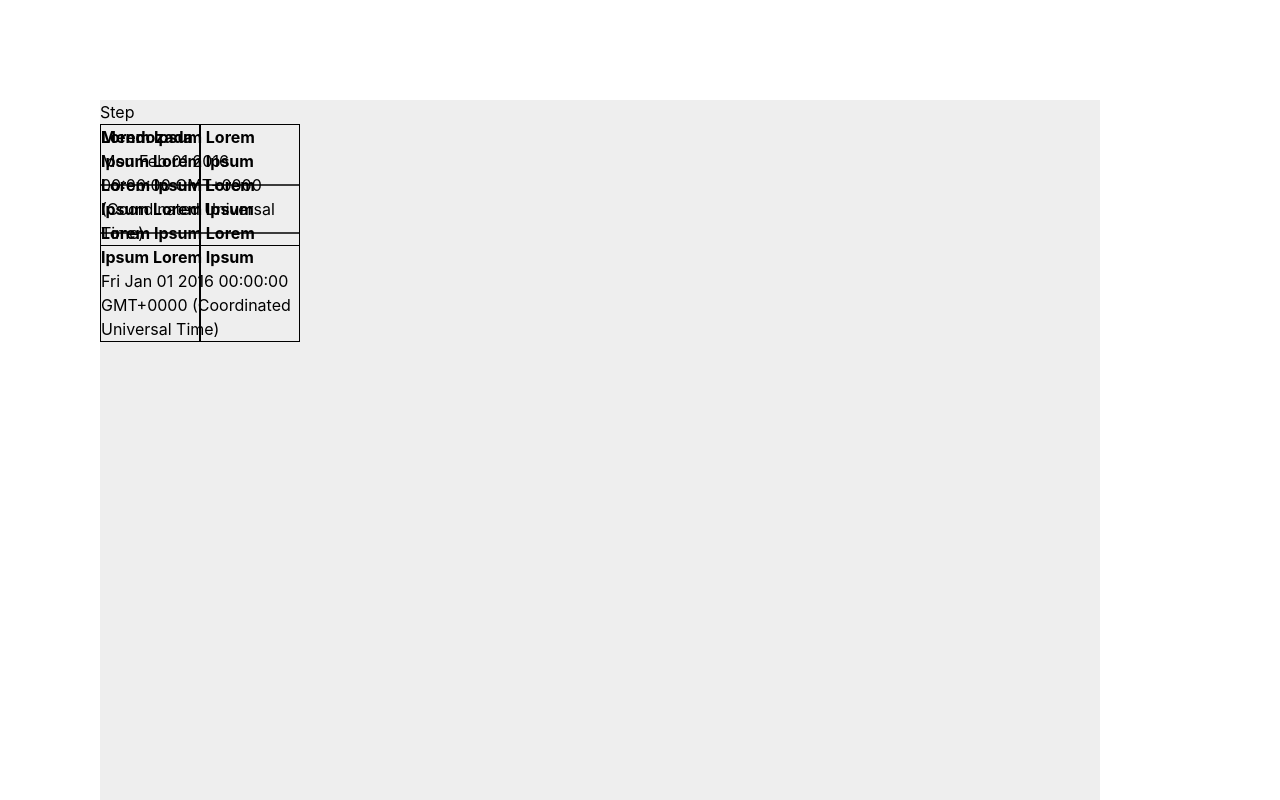
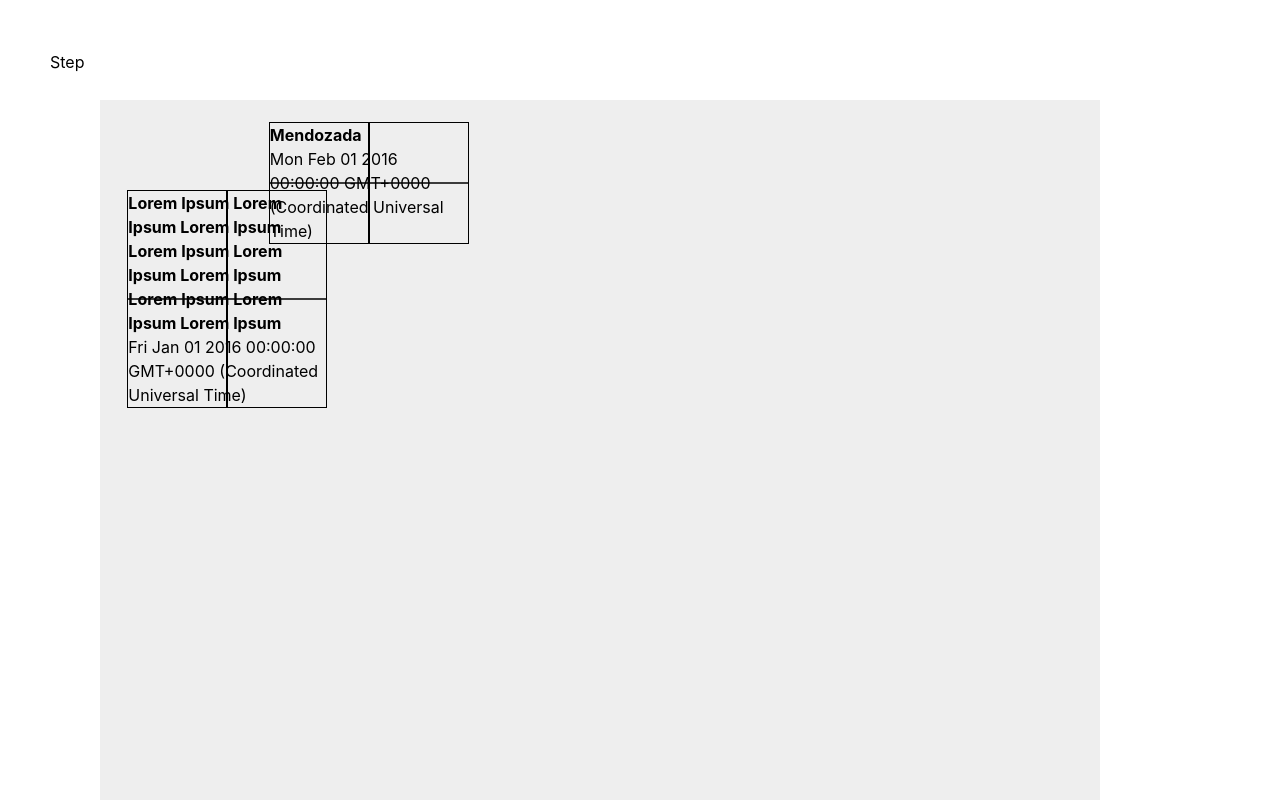
Before and after one commit to adambossy/timeline, a React (Create React App) app: page / in a window 1280 px wide. Shown: the top 800 px of the page. Built offline with nearby package versions, Linux system fonts and the light colour scheme; the HTML template or start-up script is replaced by a standard one.

Commit message:
Have rendering and vector-computing working smoothly without duplicate renders

```diff
--- a/src/App.css
+++ b/src/App.css
@@ -44,6 +44,12 @@
     width: 1000px;
     height: 1200px;
     background: #eee;
+}
+
+.Timeline-step {
+	position: absolute;
+	top: -50px;
+	left: -50px;
 }
 
 .Canvas {
--- a/src/App.js
+++ b/src/App.js
@@ -9,11 +9,14 @@ const state = {
             date: new Date("2016-01-01"), // TEMP - remove
             startDate: "2016-01-07",
             endDate: "2018-11-09",
+			// unflatten these at some point (turn `events` into `boxes` and stuff event data into `event` val)
+			vectors: []
         },
         {
             name: "Mendozada",
             image: "mendozada_2016.png",
             date: new Date("2016-02-01"),
+			vectors: []
         },
         /*
         {
@@ -390,22 +393,76 @@ const Timeline = ({ eventsData, startDate, endDate, canvasHeight, interval }) =>
 	const [ events, setEvents ] = useState(eventsData)
     const eventRefs = useRef([]);
 
+	events.map((e, i) => {
+		if (!e.x) {
+			e.x = Math.random() * 200 + 1
+			e.y = Math.random() * 200 + 1
+		}
+	})
+
 	useEffect(() => {
 		console.log("useEffect")
+		// This gets called on every render, and it's fine because it's idempotent
 		events.map((e, i) => {
 			const ref = eventRefs.current[i]
 			e.width = ref.clientWidth
 			e.height = ref.clientHeight
 		})
-		// step()
 	})
 
-	function step() {
+    const projectionOverlaps = (minA, maxA, minB, maxB) => {
+        return maxA >= minB && maxB >= minA
+    }
+
+    const isOverlapping = (boxA, boxB) => {
+        return projectionOverlaps(boxA.x, boxA.x + boxA.width, boxB.x, boxB.x + boxB.width) &&
+            projectionOverlaps(boxA.y, boxA.y + boxA.height, boxB.y, boxB.y + boxB.height)
+    }
+
+	// TODO add this to the event state prototype?
+	const centerX = (event) => {
+        return event.x + (event.width / 2);
+	}
+
+	const centerY = (event) => {
+        return event.x + (event.width / 2);
+	}
+
+	const step = () => {
 		console.log("step")
-		events.map((e, i) => {
-			e.x = Math.random() * 800
-			e.y = Math.random() * 800
-			return e
+		// TODO fix up naming (events / boxA&B)
+		events.map((boxA, i) => {
+			if (!boxA.x) {
+				throw new Error("x is undefined for box " + boxA.name)
+			}
+			if (!boxA.y) {
+				throw new Error("y is undefined for box " + boxA.name)
+			}
+			if (!boxA.width) {
+				throw new Error("width is undefined for box " + boxA.name)
+			}
+			if (!boxA.height) {
+				throw new Error("height is undefined for box " + boxA.name)
+			}
+			events.map((boxB, j) => {
+				if (isOverlapping(boxA, boxB)) {
+					if (i == j) {
+						return boxB
+					}
+					const dx = centerX(boxB) - centerX(boxA)
+					const dy = centerY(boxB) - centerY(boxA)
+					console.log("dx " + dx + " dy " + dy)
+					boxA.vectors[j] = [dx, dy]
+					boxB.vectors[i] = [-dx, -dy]
+
+					boxA.x -= dx
+					boxA.y -= dy
+					boxB.x += dx
+					boxB.y += dy
+				}
+				return boxB
+			})
+			return boxA
 		})
 		const eventsCopy = [ ...events ]
 		setEvents(eventsCopy)
@@ -414,7 +471,7 @@ const Timeline = ({ eventsData, startDate, endDate, canvasHeight, interval }) =>
 	console.log("rendering Timeline")
 	return (
 		<div className="Timeline" key="timeline">
-			<button onClick={step}>
+			<button className="Timeline-step" onClick={step}>
 				Step
 			</button>
 			<div>
```
